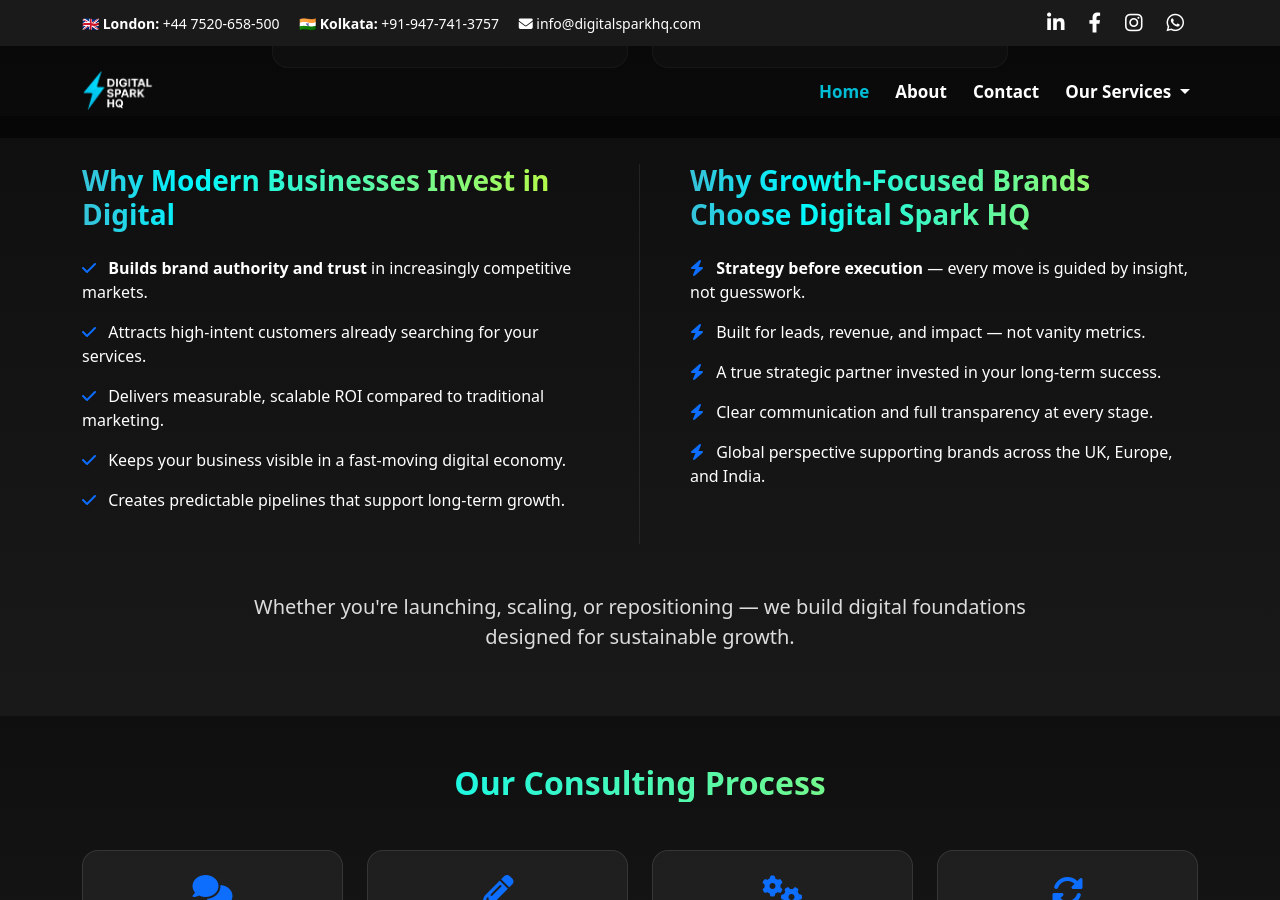
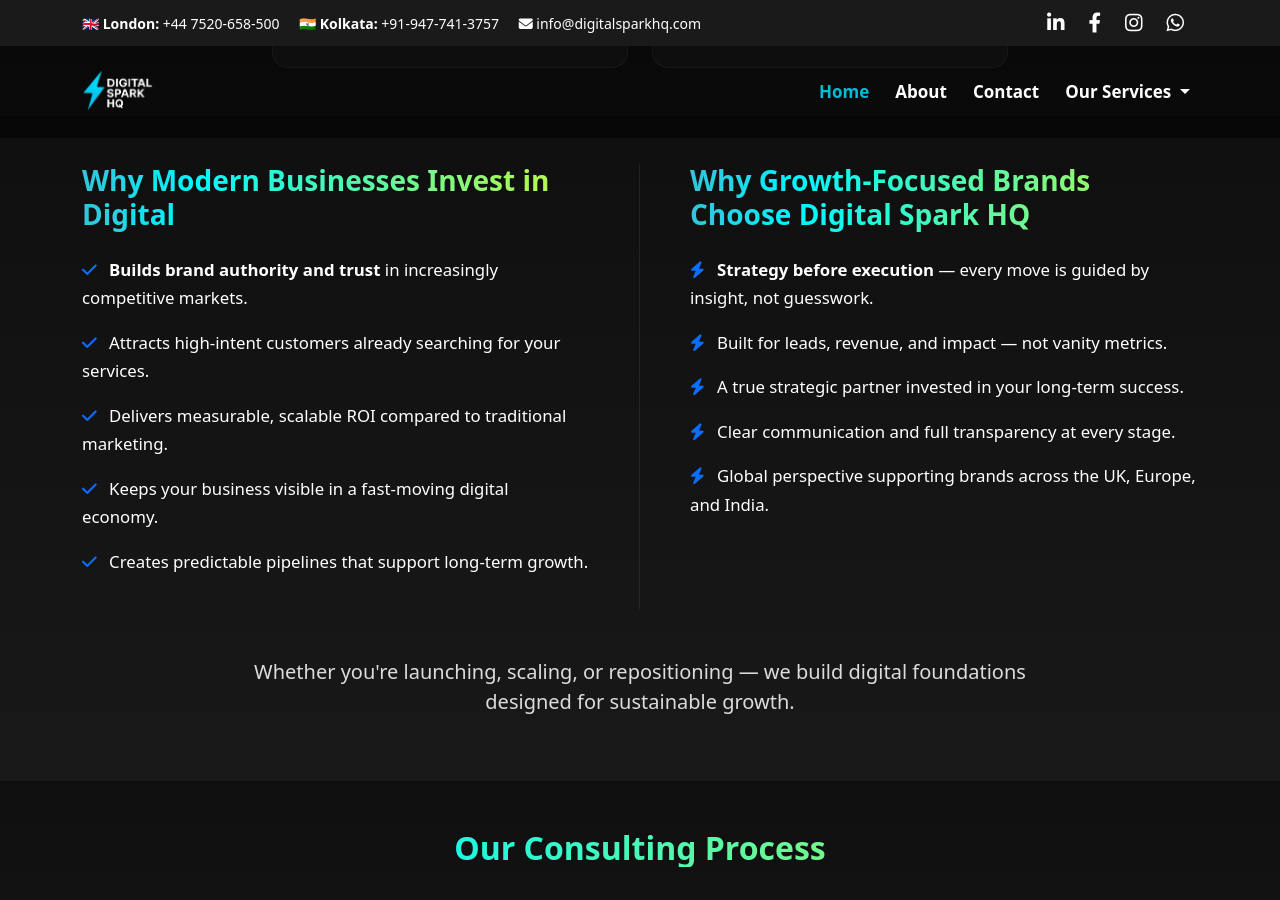
Before and after one commit to Iambiswajit-C/digitalsparkhq, a Jekyll site: the page built from index.md, in a window 1280 px wide and 900 px high, scrolled down 1480 px. Built offline with Jekyll 4.4.1, drawn with Linux system fonts in a browser that asks for light colours.

Commit message:
Update style.css

```diff
--- a/assets/css/style.css
+++ b/assets/css/style.css
@@ -413,7 +413,8 @@
 }
 #why-digital li {
   margin-bottom: 12px;
-  font-size: 1rem;
+  font-size:1.05rem;
+  line-height:1.7;
 }
 
 @media(min-width:992px){
```
